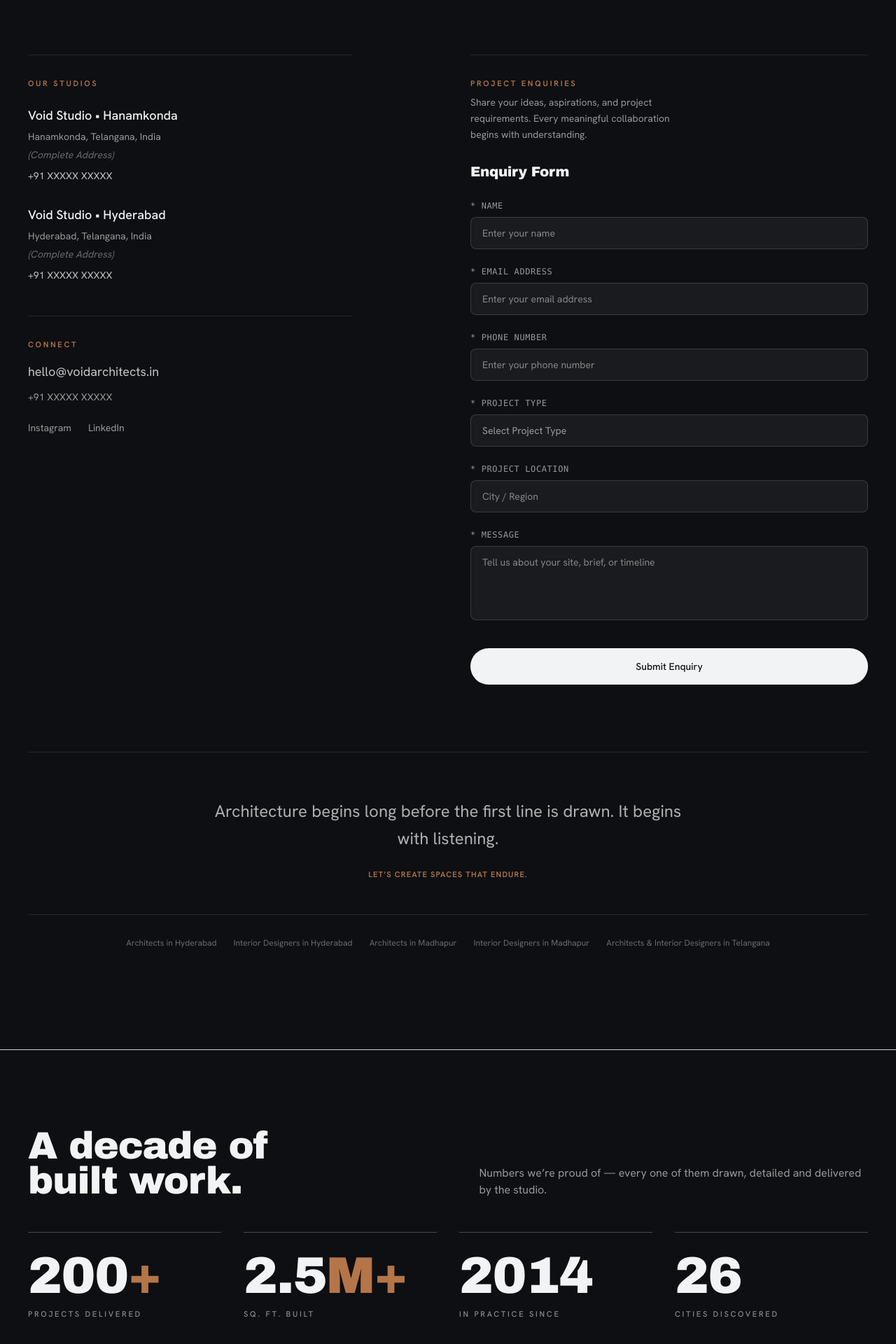
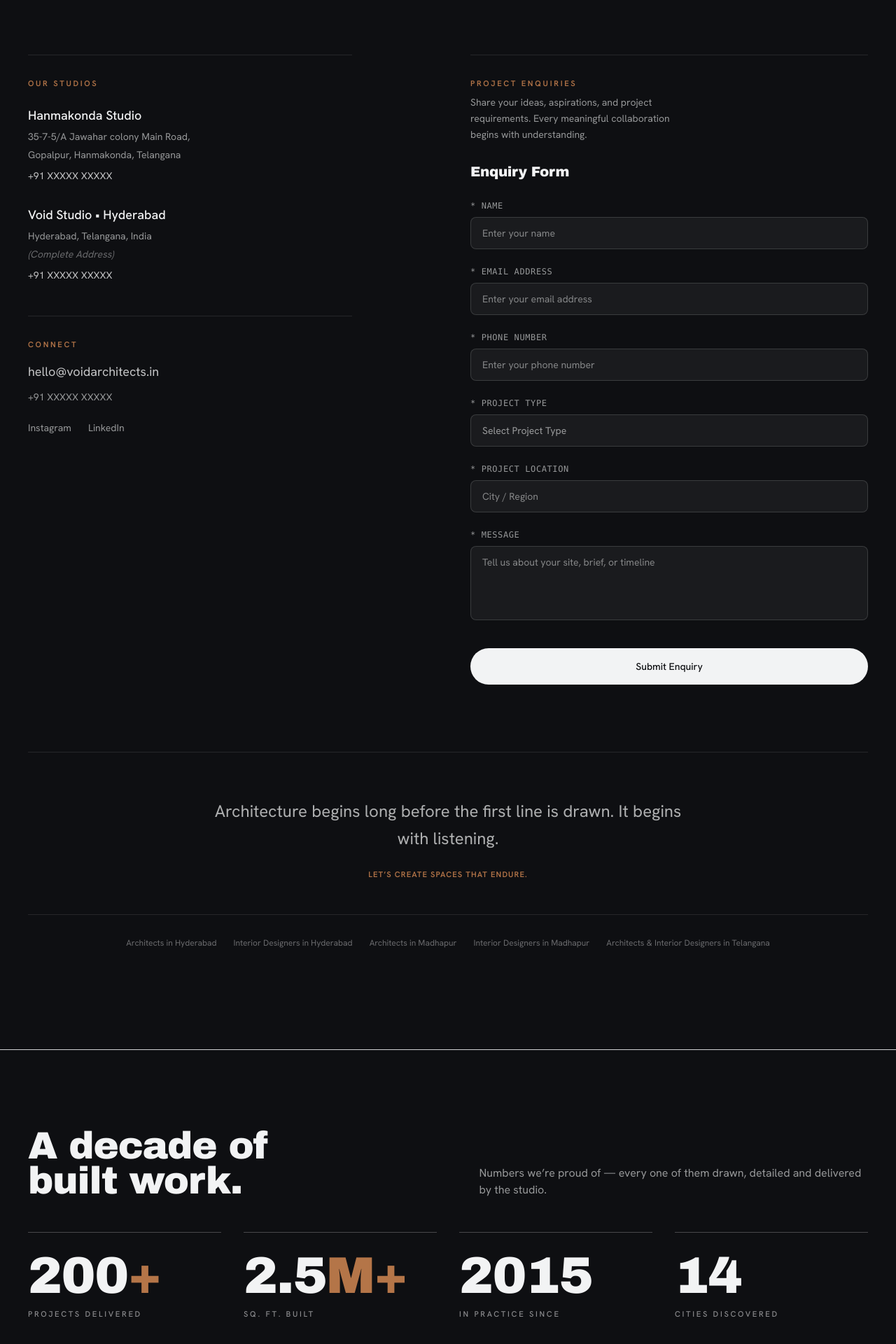
Before and after one commit to Babblu9/void-architects, a Next.js app: page /contact in a window 1280 px wide. Shown: the part 560-2480 px from the top of the page at 70% size. Built offline with nearby package versions, Linux system fonts and the light colour scheme.

Commit message:
feat: change stats values (since 2015, 14 cities) and add Hanmakonda studio physical address

```diff
--- a/src/components/Contact.tsx
+++ b/src/components/Contact.tsx
@@ -90,9 +90,9 @@ export default function Contact() {
               <div className="flex flex-col gap-8 sm:flex-row sm:gap-12 lg:flex-col lg:gap-8">
                 {/* Hanamkonda */}
                 <div className="flex flex-col gap-1.5">
-                  <span className="text-lg font-medium text-paper">Void Studio • Hanamkonda</span>
-                  <span className="text-sm text-paper/60">Hanamkonda, Telangana, India</span>
-                  <span className="text-sm text-paper/40 italic">(Complete Address)</span>
+                  <span className="text-lg font-medium text-paper">Hanmakonda Studio</span>
+                  <span className="text-sm text-paper/60">35-7-5/A Jawahar colony Main Road,</span>
+                  <span className="text-sm text-paper/60">Gopalpur, Hanmakonda, Telangana</span>
                   <a href="tel:+91XXXXXXXXXX" className="text-sm text-paper/80 hover:text-paper hover:underline mt-1">
                     +91 XXXXX XXXXX
                   </a>
--- a/src/lib/data.ts
+++ b/src/lib/data.ts
@@ -286,8 +286,8 @@ export type Stat = {
 export const STATS: Stat[] = [
   { value: 200, suffix: "+", label: "Projects delivered" },
   { value: 2.5, decimals: 1, suffix: "M+", label: "Sq. ft. built" },
-  { value: 2014, noCount: true, label: "In practice since" },
-  { value: 26, label: "Cities discovered" },
+  { value: 2015, noCount: true, label: "In practice since" },
+  { value: 14, label: "Cities discovered" },
 ];
 
 export const PROCESS = [
```
